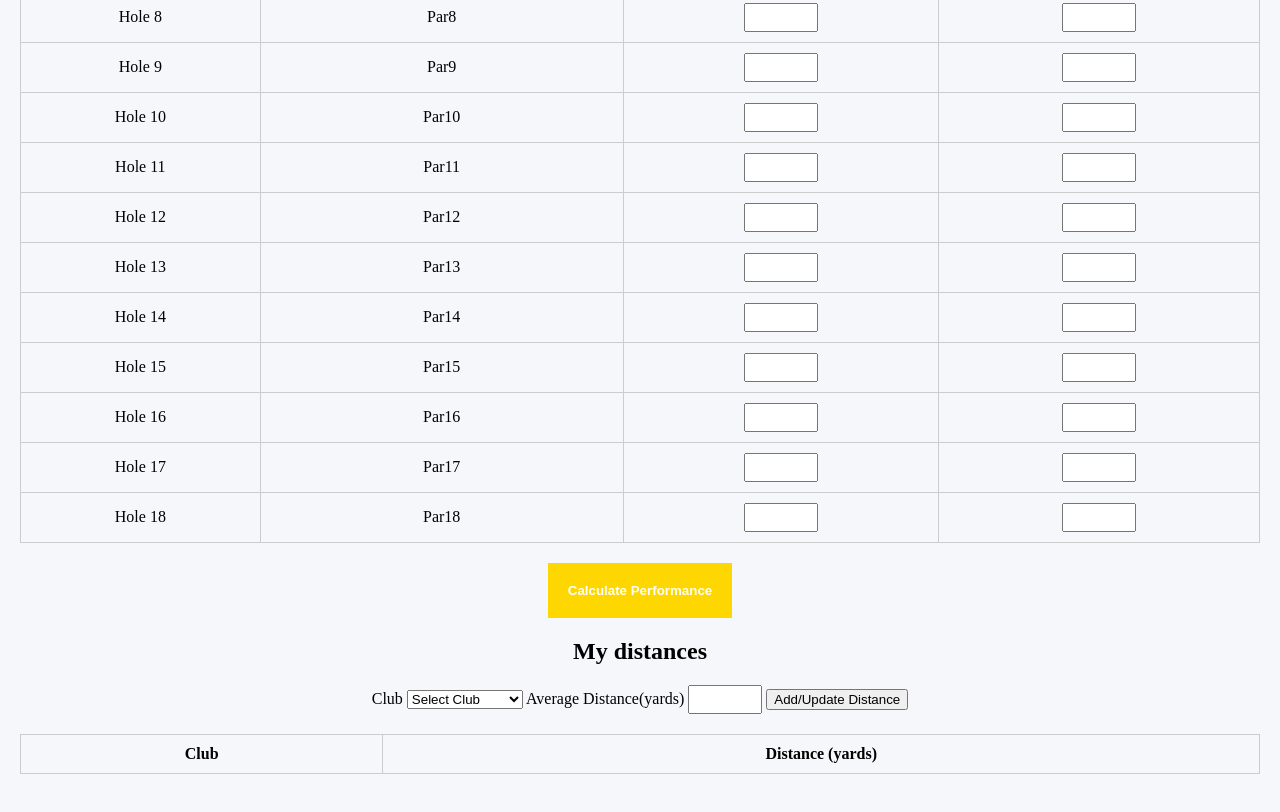
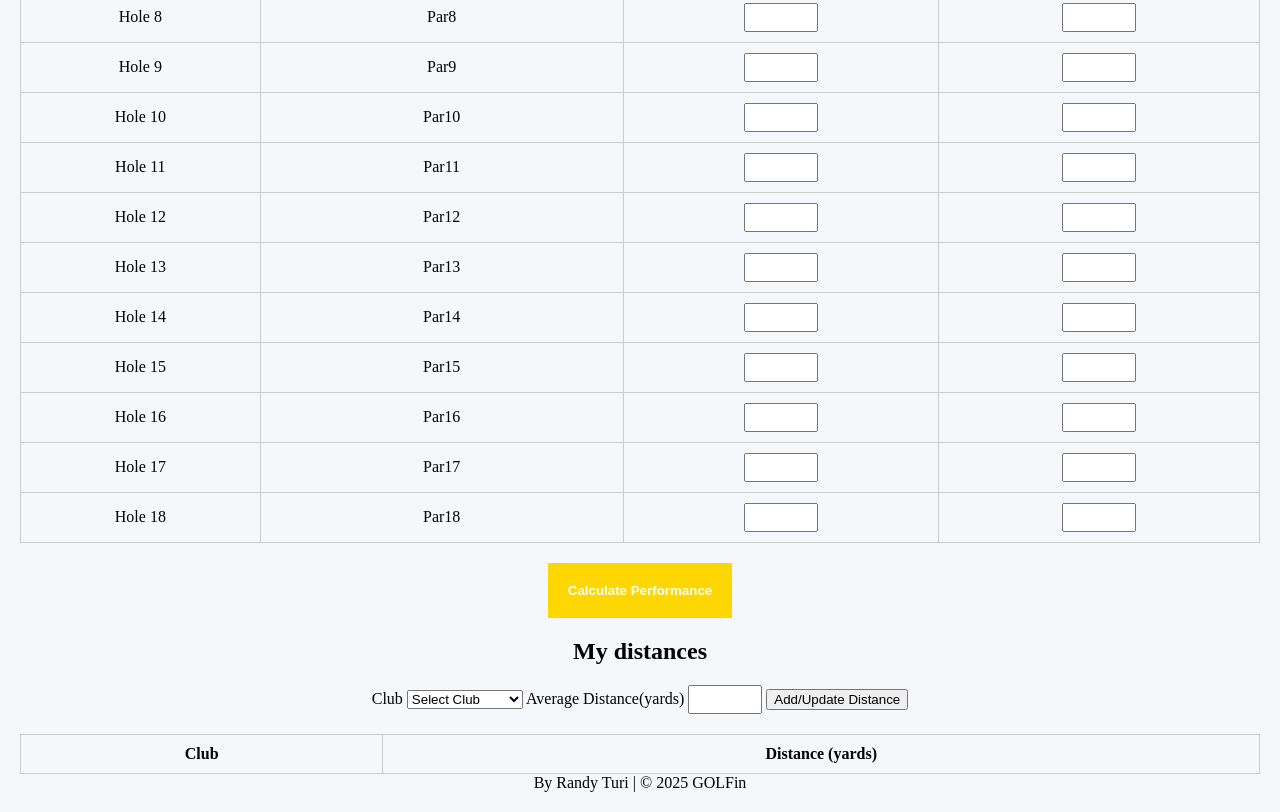
Before and after one commit to turirandy/GOLFin, a plain HTML site: page index.html in a window 1280 px wide. Shown: the part 827-1639 px from the top of the page. Drawn offline with Linux system fonts and the light colour scheme.

Commit message:
forgot the footer

```diff
--- a/index.html
+++ b/index.html
@@ -163,6 +163,9 @@
       </tbody>
     </table>
 </section>
+<footer>
+  By Randy Turi | &copy 2025 GOLFin
+</footer>
   <script src="main.js"></script>
 </body>
 </html>
```
